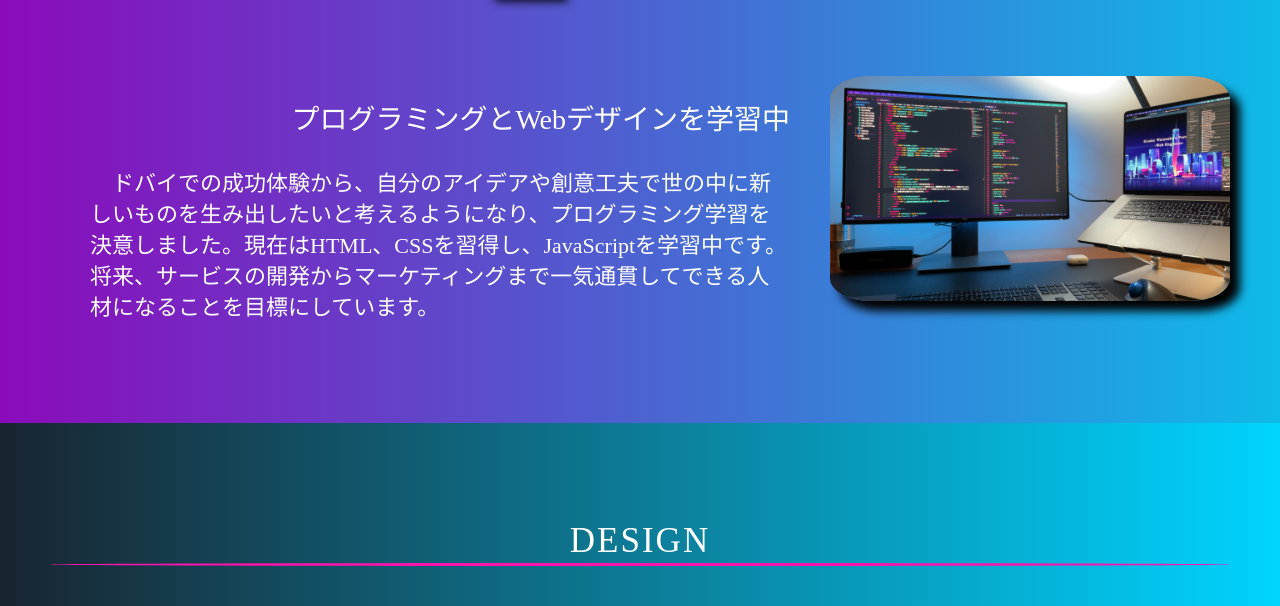
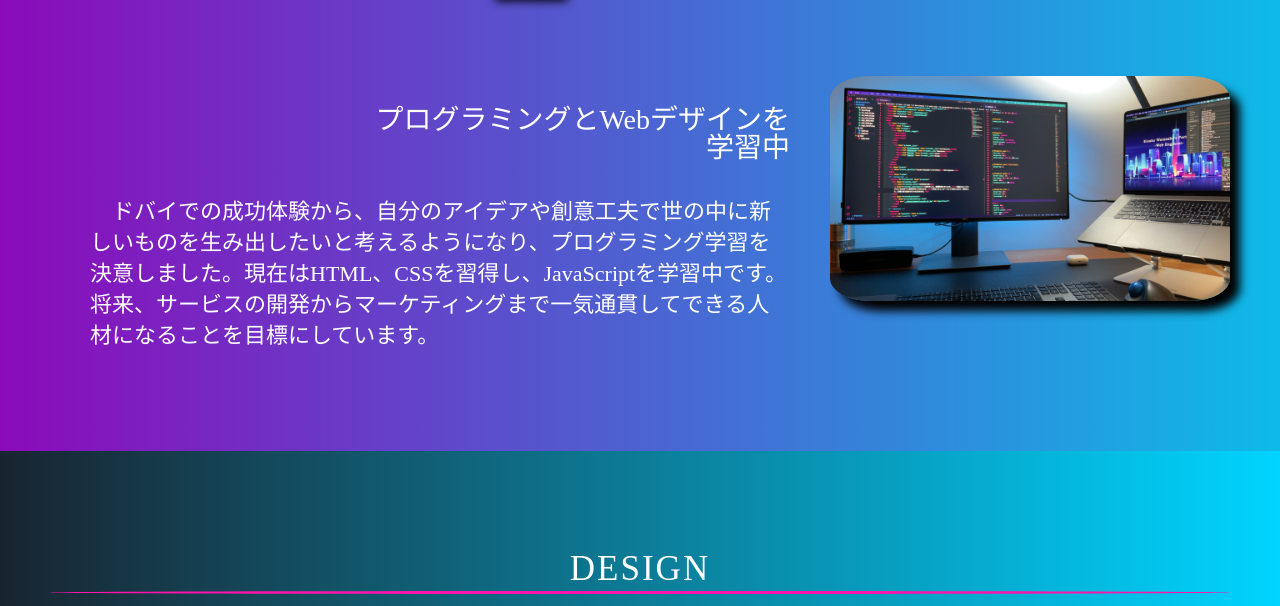
Before and after one commit to EisukeWatanabe/Eisuke0424myportfolio, a plain HTML site: page index.html in a window 1280 px wide. Shown: the part 2624-3230 px from the top of the page. Drawn offline with Linux system fonts and the light colour scheme.

Commit message:
Update index.html

```diff
--- a/index.html
+++ b/index.html
@@ -80,7 +80,7 @@
                 <img src="img_main.JPG" alt="image">
               </div>
               <div class="p-careerList__text">
-                <h3 class="p-careerList__title">プログラミングとWebデザインを学習中</h3>
+                <h3 class="p-careerList__title">プログラミングとWebデザインを<br>学習中</h3>
                 <p class="p-careerList__description">　ドバイでの成功体験から、自分のアイデアや創意工夫で世の中に新しいものを生み出したいと考えるようになり、プログラミング学習を決意しました。現在はHTML、CSSを習得し、JavaScriptを学習中です。将来、サービスの開発からマーケティングまで一気通貫してできる人材になることを目標にしています。</p>
               </div>
             </li>
```
